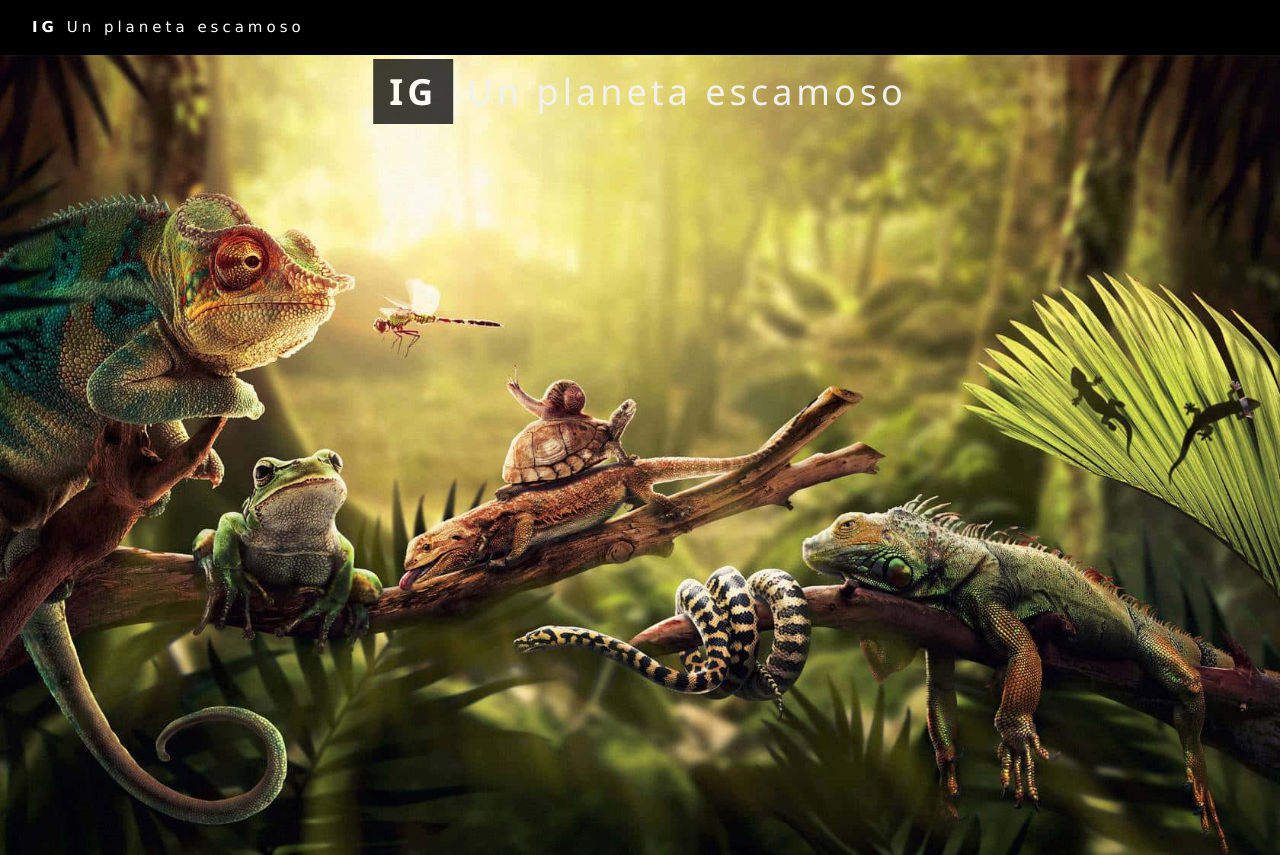
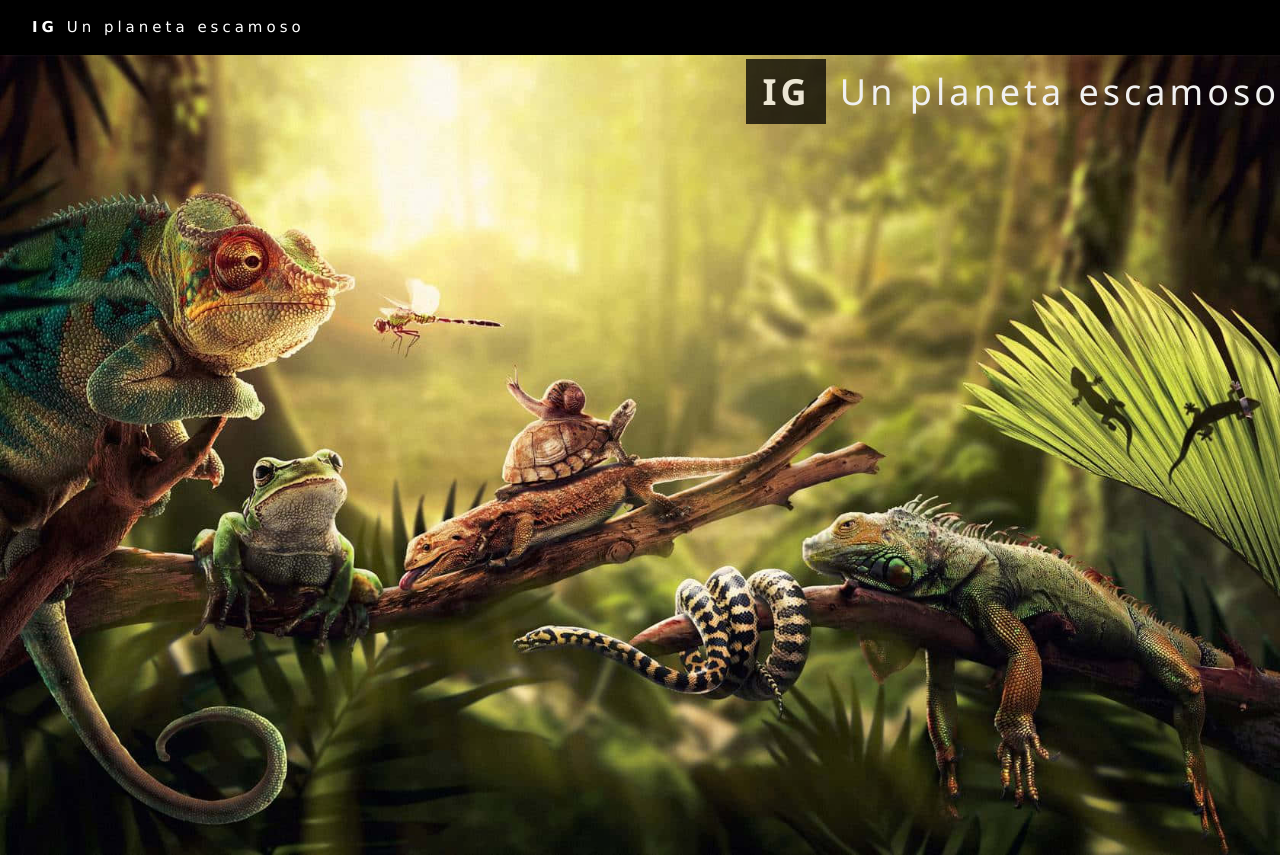
Before and after one commit to iguana16/iguana16, a plain HTML site: page paginatemalibre/unplanetaescamoso.html in a window 1280 px wide. Shown: the top 855 px of the page. Drawn offline with Linux system fonts and the light colour scheme.

Commit message:
Update unplanetaescamoso.html

```diff
--- a/paginatemalibre/unplanetaescamoso.html
+++ b/paginatemalibre/unplanetaescamoso.html
@@ -20,7 +20,7 @@
 <!-- Header -->
 <header class="w3-display-container w3-content w3-wide" style="max-width:1500px;" id="home">
   <img class="w3-image" src="imagenes/reptile-background-f62havloznvpp6jz.jpg" width="1500" height="700">
-  <div class="w3-display-topmiddle w3-margin-topmiddle w3-center">
+  <div class="w3-display-topright w3-margin-topmiddle w3-center">
     <h1 class="w3-xxlarge w3-text-black"><span class="w3-padding w3-black w3-opacity-min"><b>IG</b></span> <span class="w3-hide-small w3-text-light-grey">Un planeta escamoso</span></h1>
   </div>
 </header>
```
